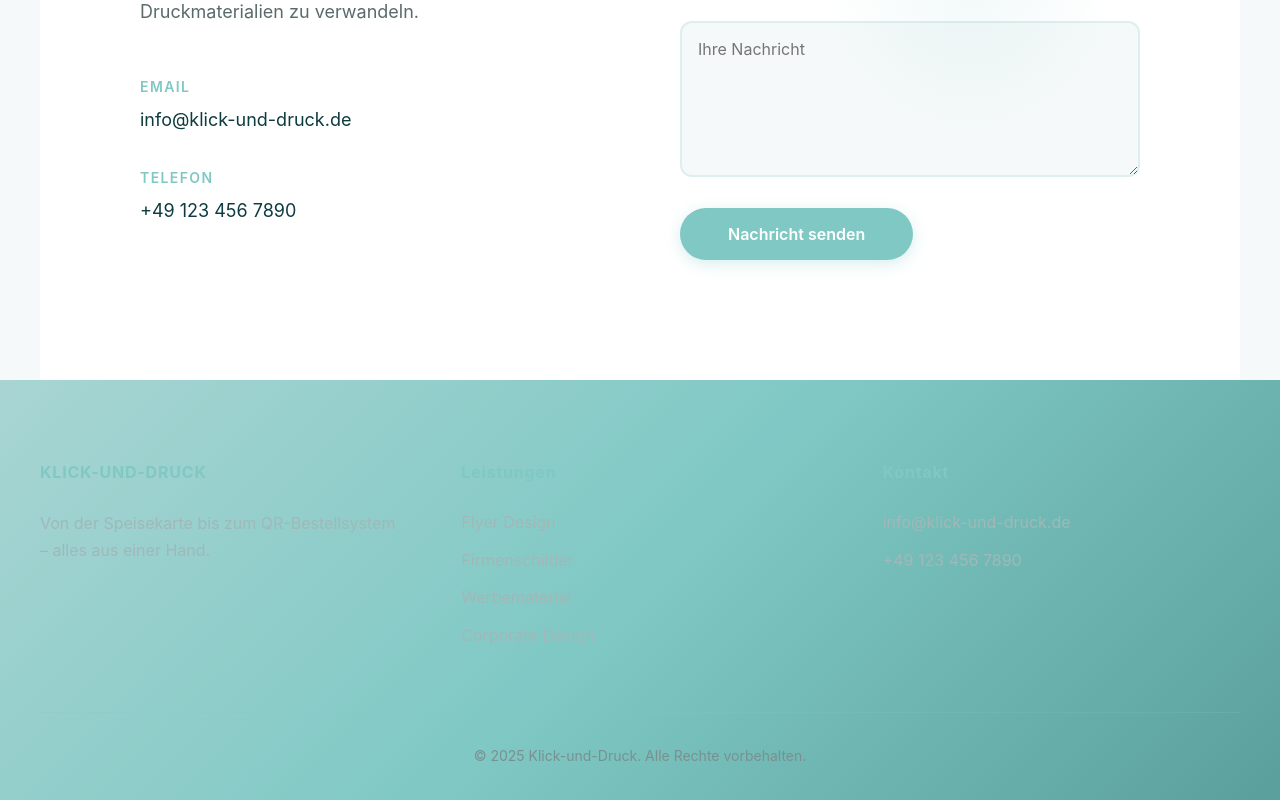
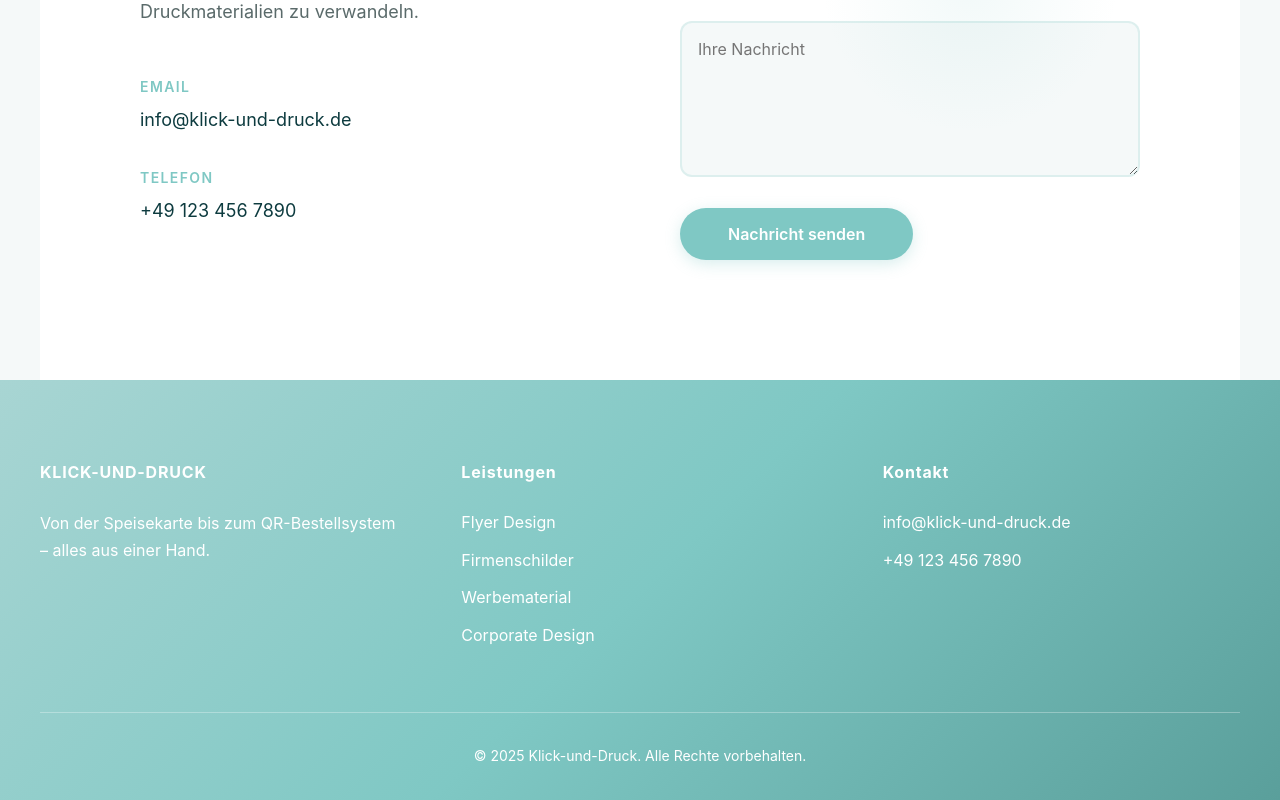
Before and after one commit to ecoezer/klick-und-druck, a React (Vite) app: page / in a window 1280 px wide. Shown: the part 3399-4199 px from the top of the page. Built offline with nearby package versions, Linux system fonts and the light colour scheme; the HTML template or start-up script is replaced by a standard one.

Commit message:
Updated Footer.css

```diff
--- a/src/components/Footer.css
+++ b/src/components/Footer.css
@@ -18,11 +18,11 @@
   font-weight: 700;
   margin-bottom: 24px;
   letter-spacing: 0.05em;
-  color: #7fc8c4;
+  color: #ffffff;
 }
 
 .footer-text {
-  color: #a0b8b8;
+  color: #ffffff;
   line-height: 1.7;
   font-weight: 400;
 }
@@ -35,18 +35,18 @@
 }
 
 .footer-links a {
-  color: #a0b8b8;
+  color: #ffffff;
   text-decoration: none;
   transition: color 0.3s ease;
   font-weight: 400;
 }
 
 .footer-links a:hover {
-  color: #7fc8c4;
+  color: #0d3b3f;
 }
 
 .footer-links li {
-  color: #a0b8b8;
+  color: #ffffff;
   font-weight: 400;
 }
 
@@ -54,12 +54,12 @@
   max-width: 1200px;
   margin: 0 auto;
   padding-top: 32px;
-  border-top: 1px solid rgba(127, 200, 196, 0.2);
+  border-top: 1px solid rgba(255, 255, 255, 0.3);
   text-align: center;
 }
 
 .footer-bottom p {
-  color: #7a9090;
+  color: #ffffff;
   font-size: 14px;
   font-weight: 400;
 }
```
